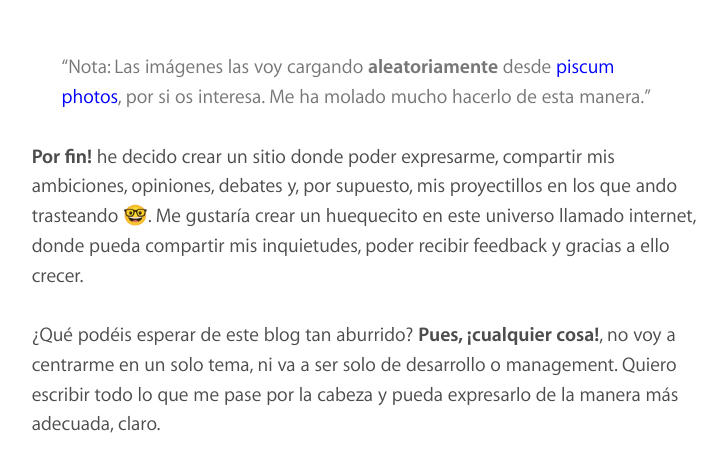
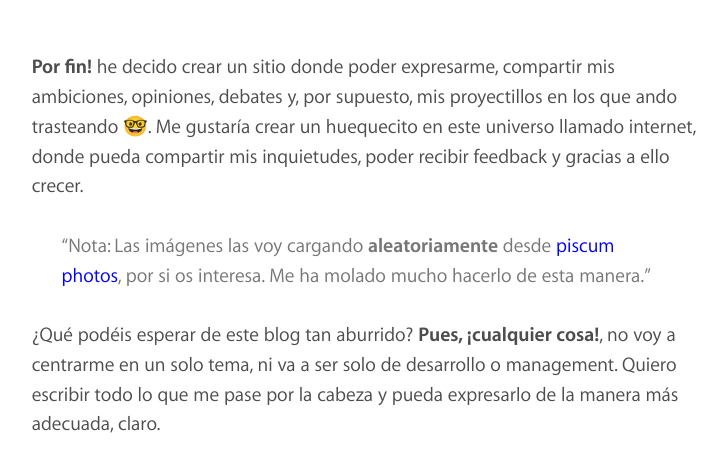
Before and after one commit to dachibox/dachibox.github.io, a Jekyll site: the page built from _posts/2018-06-27-hola-mundo.md, in a window 1280 px wide and 900 px high, cut to the strip 444-900 px from the top of the window. Shown: the whole strip, without its empty margins (271-998 px from the left). Built offline with Jekyll 4.4.1, drawn with Linux system fonts in a browser that asks for light colours; nearby versions of some CDN libraries; comment, search, counter and statistics services are not loaded; a style sheet for code colours, icons or effects is not loaded.

```diff
--- a/_posts/2018-06-27-hola-mundo.md
+++ b/_posts/2018-06-27-hola-mundo.md
@@ -7,10 +7,9 @@ cover:      https://picsum.photos/1500/?random
 permalink:  /blog/hola
 comments: true
 ---
+**Por fin!** he decido crear un sitio donde poder expresarme, compartir mis ambiciones, opiniones, debates y, por supuesto, mis proyectillos en los que ando trasteando 🤓. Me gustaría crear un huequecito en este universo llamado internet, donde pueda compartir mis inquietudes, poder recibir feedback y gracias a ello crecer.
 
 > Nota: Las imágenes las voy cargando **aleatoriamente** desde [piscum photos](https://picsum.photos), por si os interesa. Me ha molado mucho hacerlo de esta manera.
-
-**Por fin!** he decido crear un sitio donde poder expresarme, compartir mis ambiciones, opiniones, debates y, por supuesto, mis proyectillos en los que ando trasteando 🤓. Me gustaría crear un huequecito en este universo llamado internet, donde pueda compartir mis inquietudes, poder recibir feedback y gracias a ello crecer.
 
 ¿Qué podéis esperar de este blog tan aburrido? **Pues, ¡cualquier cosa!**, no voy a centrarme en un solo tema, ni va a ser solo de desarrollo o management. Quiero escribir todo lo que me pase por la cabeza y pueda expresarlo de la manera más adecuada, claro.
 
```
